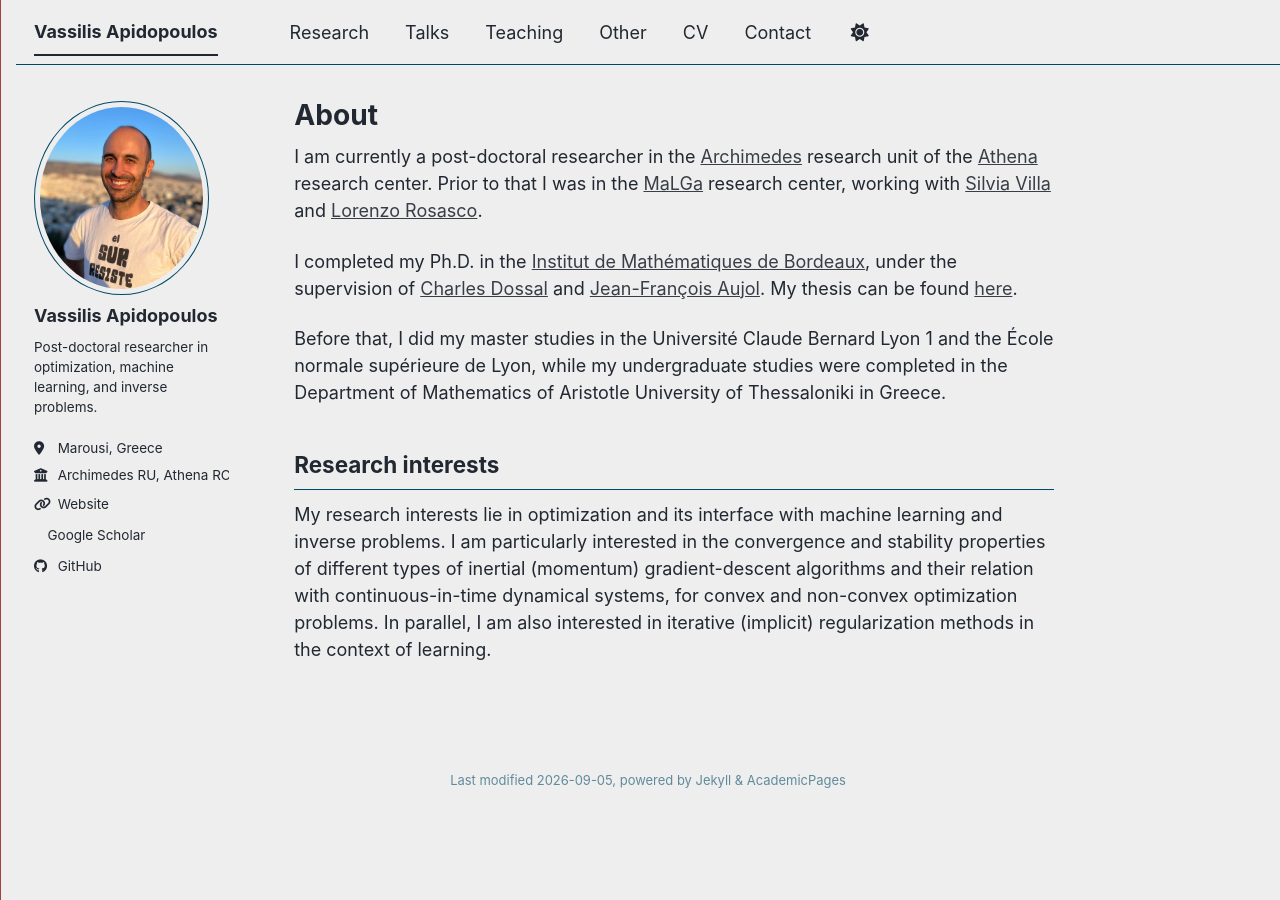
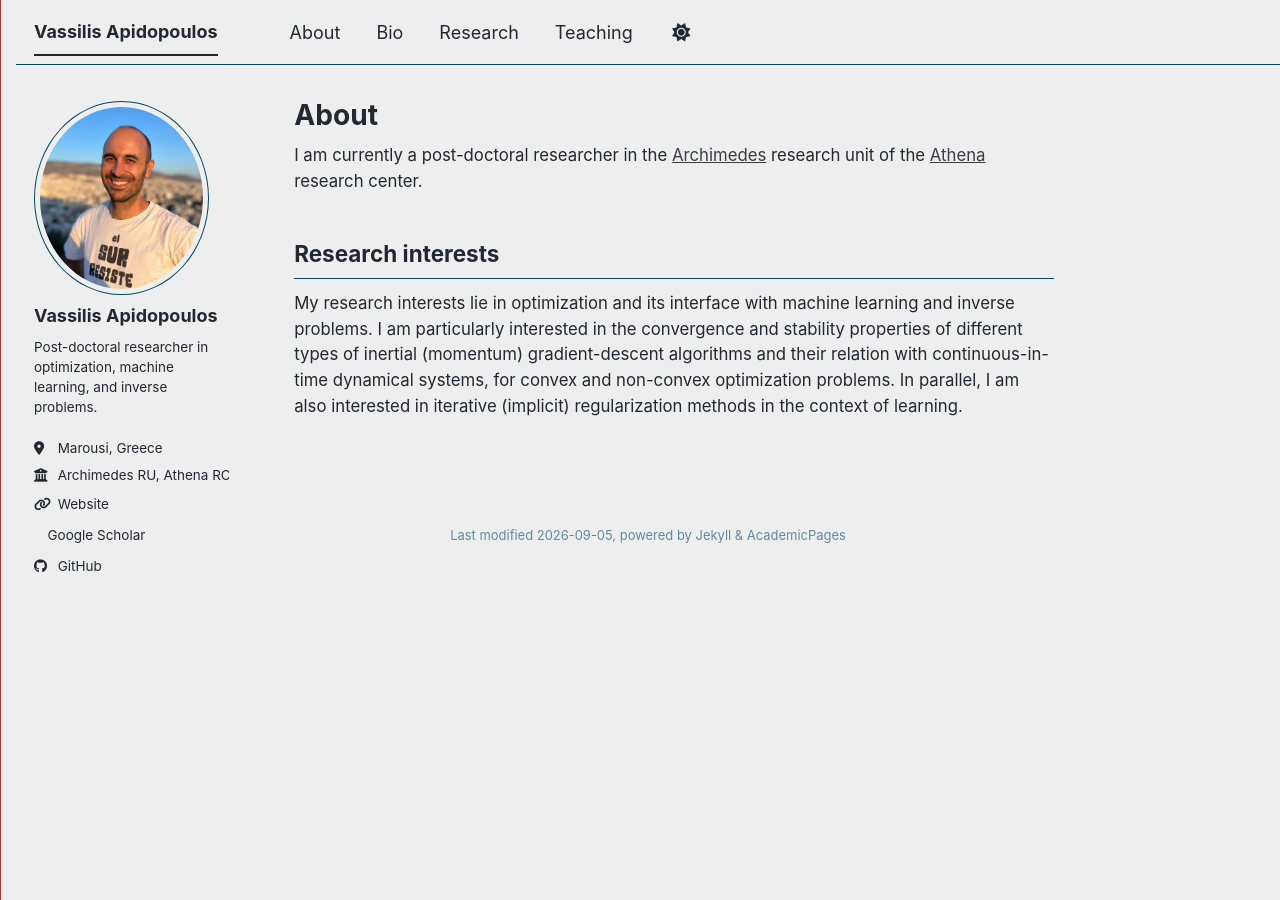
Before and after one commit to vassilisapid/academic-test, a Jekyll site: the page built from _pages/about.md, in a window 1280 px wide. Built offline with Jekyll 4.4.1, drawn with Linux system fonts in a browser that asks for light colours; a script bundle is joined from its source files by our own code; library files that are not in the unit come from our copies.

Commit message:
webpage update

```diff
--- a/_data/navigation.yml
+++ b/_data/navigation.yml
@@ -1,13 +1,9 @@
 main:
+  - title: "About"
+    url: /
+  - title: "Bio"
+    url: /bio/
   - title: "Research"
     url: /research/
-  - title: "Talks"
-    url: /talks/
   - title: "Teaching"
     url: /teaching/
-  - title: "Other"
-    url: /other/
-  - title: "CV"
-    url: /cv/
-  - title: "Contact"
-    url: /contact/
--- a/_includes/head/custom.html
+++ b/_includes/head/custom.html
@@ -85,6 +85,51 @@ body {
   text-decoration: underline !important;
 }
 
+/* Slightly smaller body text in the four main content pages */
+.page__content p,
+.page__content li {
+  font-size: 0.93em;
+  line-height: 1.55;
+}
+
+/* Automatic numbering of Research sections and subsections */
+.numbered-research {
+  counter-reset: research-section;
+}
+
+.numbered-research > h2 {
+  counter-reset: research-subsection;
+  counter-increment: research-section;
+}
+
+.numbered-research > h2::before {
+  content: counter(research-section) ". ";
+}
+
+.numbered-research > h3 {
+  counter-increment: research-subsection;
+}
+
+.numbered-research > h3::before {
+  content: counter(research-section) "." counter(research-subsection) " ";
+}
+
+/* Compact Research and Teaching lists */
+.research-items,
+.teaching-list {
+  margin-top: 0.6rem;
+  margin-bottom: 1.4rem;
+}
+
+.research-items li,
+.teaching-list li {
+  margin-bottom: 0.55rem;
+}
+
+.teaching-meta {
+  opacity: 0.75;
+}
+
 </style>
 
 <div class="left-color-bundle"></div>
--- a/_pages/about.md
+++ b/_pages/about.md
@@ -16,11 +16,7 @@ profile_links:
     url: "https://github.com/vassilisapid"
 ---
 
-I am currently a post-doctoral researcher in the [Archimedes](https://archimedesai.gr/en/) research unit of the [Athena](https://www.athenarc.gr/en) research center. Prior to that I was in the [MaLGa](https://malga.unige.it/) research center, working with [Silvia Villa](http://www.dima.unige.it/~villa/) and [Lorenzo Rosasco](http://web.mit.edu/lrosasco/www/).
-
-I completed my Ph.D. in the [Institut de Mathématiques de Bordeaux](https://www.math.u-bordeaux.fr/imb/spip.php), under the supervision of [Charles Dossal](https://www.math.u-bordeaux.fr/~cdossal/) and [Jean-François Aujol](https://www.math.u-bordeaux.fr/~jaujol/). My thesis can be found [here](https://tel.archives-ouvertes.fr/tel-02462092).
-
-Before that, I did my master studies in the Université Claude Bernard Lyon 1 and the École normale supérieure de Lyon, while my undergraduate studies were completed in the Department of Mathematics of Aristotle University of Thessaloniki in Greece.
+I am currently a post-doctoral researcher in the [Archimedes](https://archimedesai.gr/en/) research unit of the [Athena](https://www.athenarc.gr/en) research center.
 
 ## Research interests
 
```
Also changed, not shown: other parts of _pages/about.md (+1 -1 lines), Bin_Current/navigation.yml (added, +13 -0 lines), _pages/bio.md (added, +12 -0 lines), _pages/publications.md (+40 -4 lines), _pages/teaching.md (+23 -3 lines), _publications/2019-10-11-phd-thesis.md (added, +17 -0 lines).
